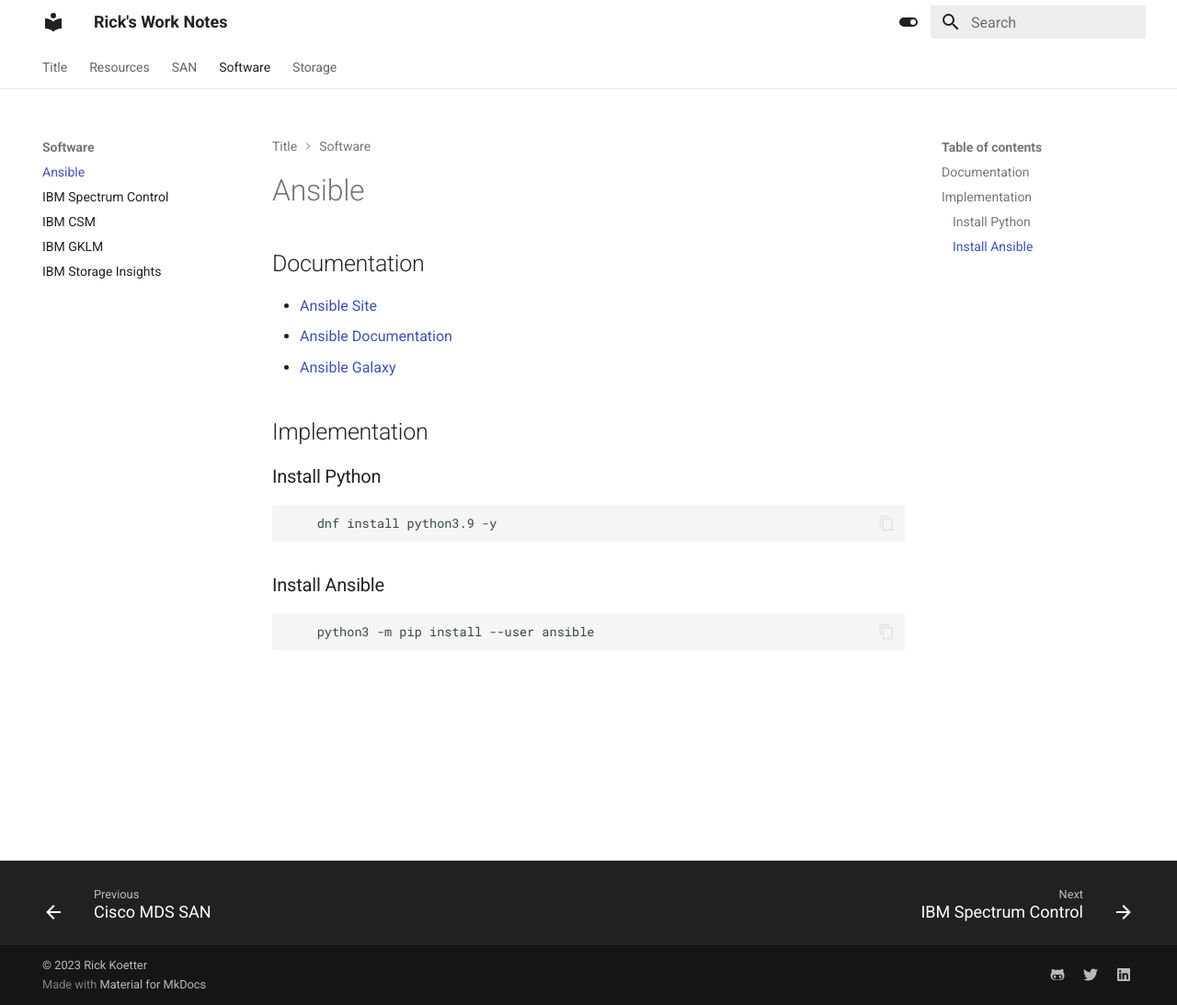
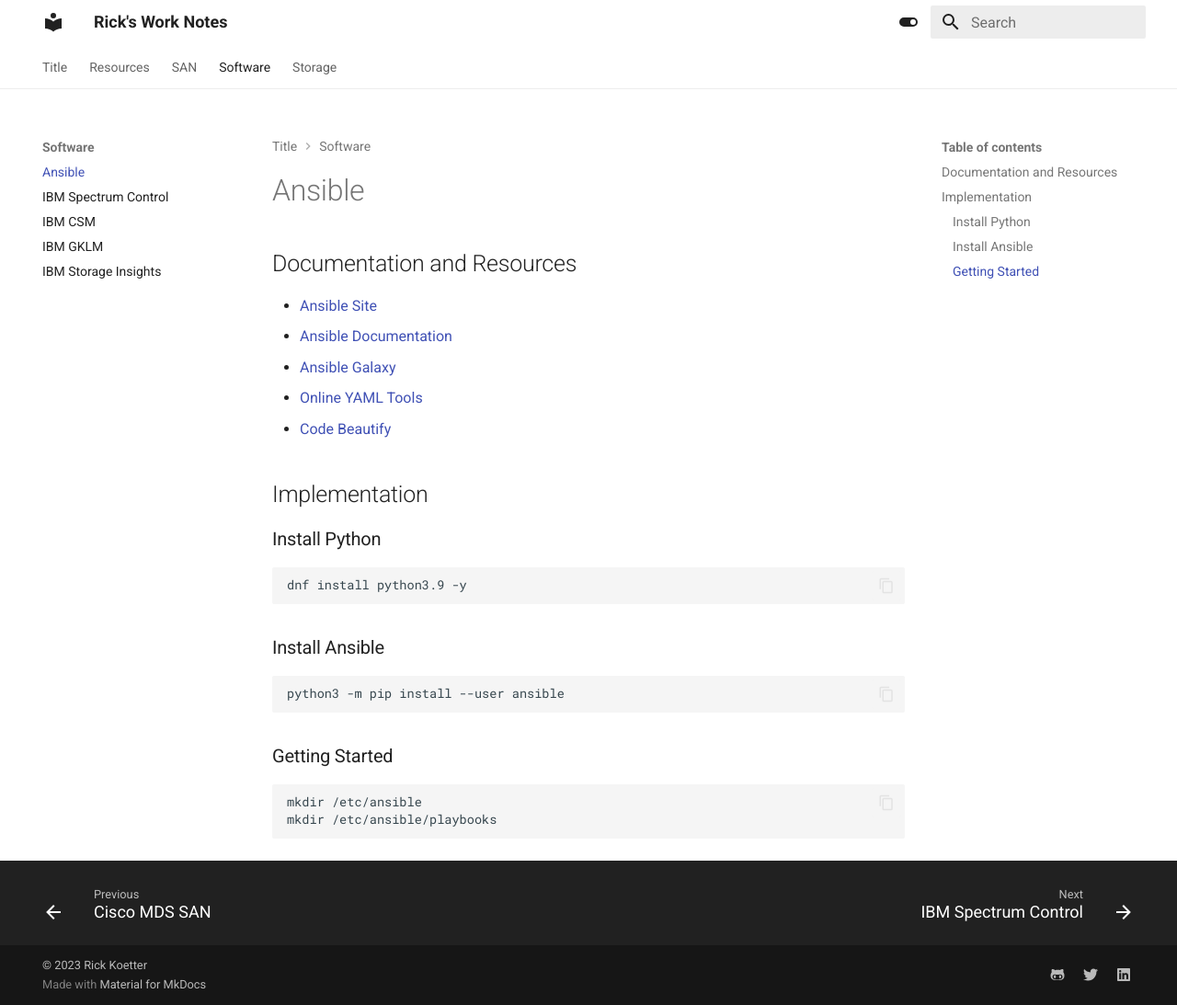
Before and after one commit to rickkoe/worknotes, an MkDocs documentation site: the page built from docs/Software/ansible.md, in a window 1280 px wide and 1093 px high. Shown: the whole window at 92% size. Built offline with MkDocs 1.6.1 and Material for MkDocs 9.7.7, drawn with Linux system fonts in a browser that asks for light colours.

Commit message:
getting started

````diff
--- a/docs/Software/ansible.md
+++ b/docs/Software/ansible.md
@@ -1,14 +1,27 @@
 # Ansible
-## Documentation
+## Documentation and Resources
 - [Ansible Site](ansible.com)
 - [Ansible Documentation](docs.ansible.com)
 - [Ansible Galaxy](galaxy.ansible.com)
+- [Online YAML Tools](onlineyamltools.com/edit-yaml)
+- [Code Beautify](codebeautify.ort/yaml-editor-online)
 
 ## Implementation
 ### Install Python
 
-        dnf install python3.9 -y
+```
+dnf install python3.9 -y
+```
 
 ### Install Ansible
 
-        python3 -m pip install --user ansible
+```
+python3 -m pip install --user ansible
+```
+
+### Getting Started
+
+```
+mkdir /etc/ansible
+mkdir /etc/ansible/playbooks
+```
````
